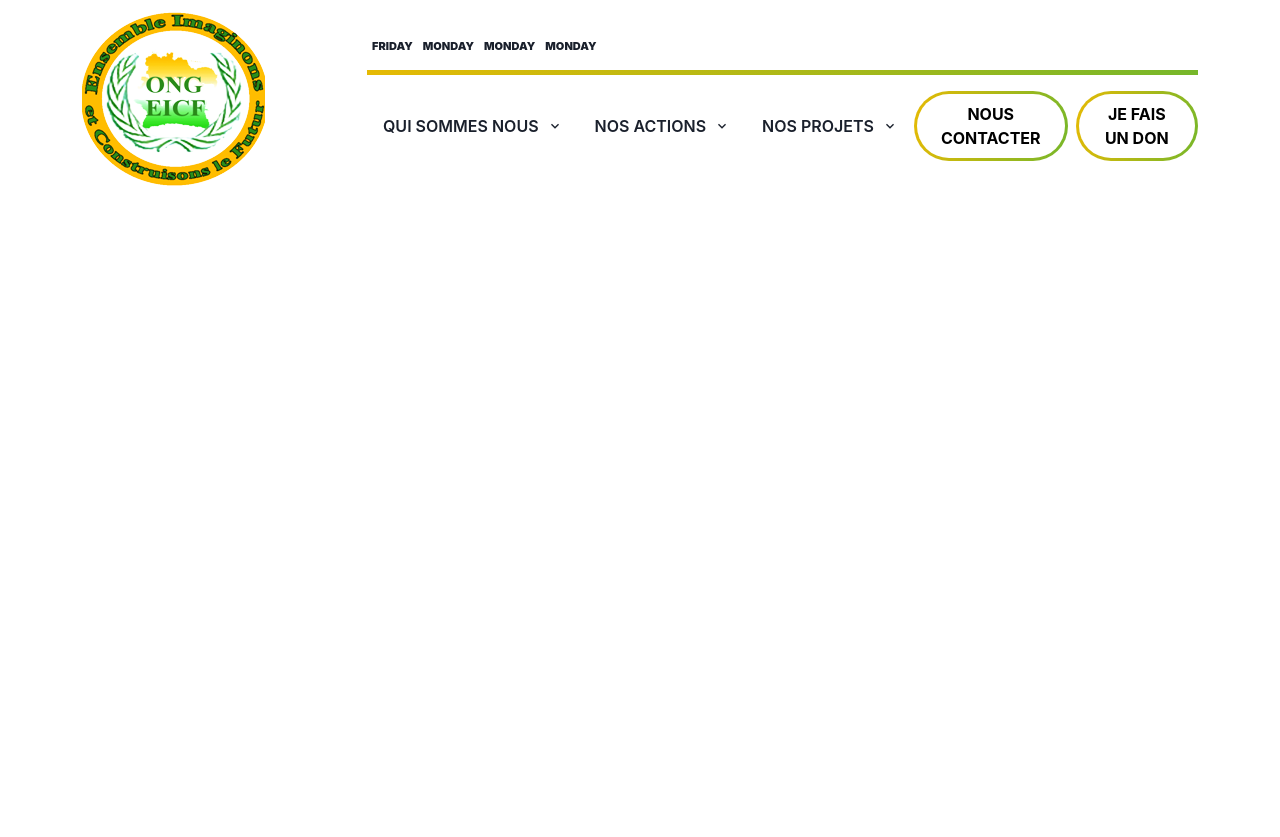
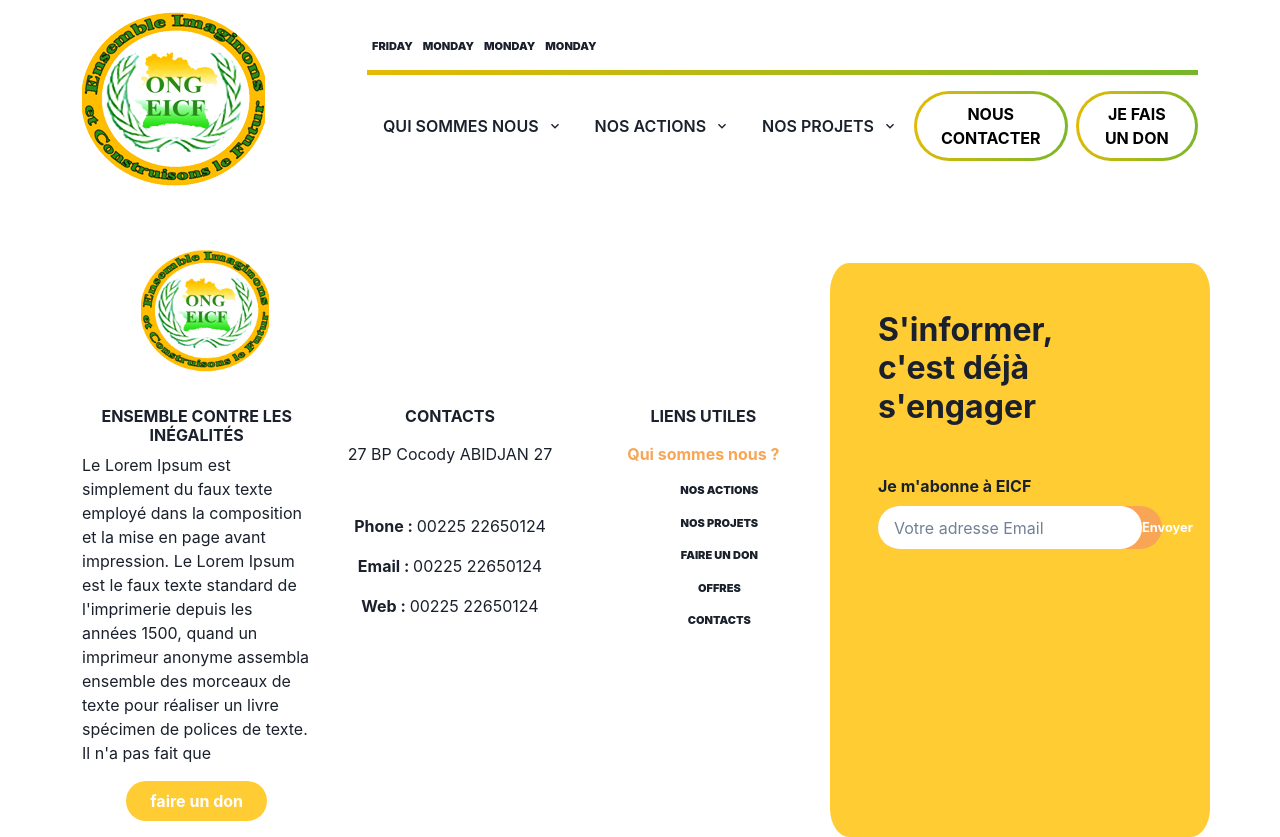
Before and after one commit to VickythoEros/ong-eicf, a React (Create React App) app: page / in a window 1280 px wide. Before the commit the page ends 800 px from the top, so only its background shows below. Built offline with nearby package versions, Linux system fonts and the light colour scheme.

Commit message:
add footer component

```diff
--- a/src/assets/styles/AppButton.css
+++ b/src/assets/styles/AppButton.css
@@ -18,3 +18,17 @@ button.app-button:hover {
     box-shadow: none;
     color: #fff;
   }
+
+button.donate-button{
+    border-radius: 100rem;
+    padding: 1rem;
+    font-weight: bold;
+    font-size: 1rem;
+    padding: 0.5rem 1.5rem;
+    color: #fff;
+    background-color: var(--color-primary-yellow-2);
+}
+button.donate-button:hover{
+    background-color: var(--color-primary-yellow-3);
+
+}
--- /dev/null
+++ b/src/assets/styles/Footer.css
@@ -0,0 +1,70 @@
+
+.footer .contacts p span {
+    text-transform: capitalize;
+    font-weight: bolder;
+}
+
+.footer .links .who-us p{
+    color: var(--color-primary-yellow-3);
+    font-weight: bolder;
+}
+
+
+
+.footer .links {
+    text-align: center;
+}
+
+
+.footer .links .who-us ul{
+    display: block;
+    text-align: center;
+}
+
+
+.footer .links .who-us ul li{
+    margin: 1rem 0rem;
+}
+
+.footer .informations{
+    background-color: var(--color-primary-yellow-2);
+    padding: 3rem;
+    border-radius: 5%;
+    -webkit-border-radius: 5%;
+    -moz-border-radius: 5%;
+    -ms-border-radius: 5%;
+    -o-border-radius: 5%;
+}
+
+.footer .informations .inputs{
+    background-color: var(--color-primary-yellow-3);
+    display: flex;
+    border-radius:5000px;
+    -webkit-border-radius:5000px;
+    -moz-border-radius:5000px;
+    -ms-border-radius:5000px;
+    -o-border-radius:5000px;
+}
+
+.footer .informations .inputs input{
+    border-radius:5000px;
+    height: 2.7rem;
+    padding-left: 1rem;
+    -webkit-border-radius:5000px;
+    -moz-border-radius:5000px;
+    -ms-border-radius:5000px;
+    -o-border-radius:5000px;
+}
+
+.footer .informations .inputs button{
+    display: block;
+    text-transform: capitalize;
+    color: #fff;
+    font-weight: bolder;
+    border-radius:5000px ;
+    font-size: 0.8rem;
+    -webkit-border-radius:5000px ;
+    -moz-border-radius:5000px ;
+    -ms-border-radius:5000px ;
+    -o-border-radius:5000px ;
+}
--- a/src/components/AppButton.js
+++ b/src/components/AppButton.js
@@ -7,8 +7,8 @@ export default  function AppButton ({title}){
 
 
     return(
-        <button   className="app-button" >
-        {title}
+        <button  className="app-button" >
+            {title}
         </button>
     )
 }
--- /dev/null
+++ b/src/components/DonateButton.js
@@ -0,0 +1,14 @@
+
+
+import "assets/styles/AppButton.css"
+
+
+export default  function DonateButton (){
+
+
+    return(
+        <button  className="donate-button" >
+            faire un don
+        </button>
+    )
+}
--- a/src/components/Footer.js
+++ b/src/components/Footer.js
@@ -1,10 +1,88 @@
+
+import logo from "assets/images/logo_ong_eicf.png"
+import DonateButton from "./DonateButton"
+import "assets/styles/Footer.css"
 
 
-
-export default function Footer({children}){
+export default function Footer(){
 
     return(
-        <>
-        </>
+        <footer className="footer mt-5">
+            <div className="container">
+                <div className="row">
+                    <div className="col-md-8">
+                            <div className="d-flex  align-items-center">
+                                <div className="col-md-4 text-center">
+                                    <img src={logo} alt="ONG EICF" className="img-fluid mx-auto" style={{width:"8rem"}} />
+                                </div>
+                            </div>
+                            <div className="row">
+                                <div className="col-md-4 my-3">
+                                    <h6 className="text-uppercase fw-bolder text-center mt-3" >
+                                        ensemble contre les inégalités
+                                    </h6>
+                                    <p>
+                                        Le Lorem Ipsum est simplement du faux texte employé dans la composition et la mise en page avant impression. Le Lorem Ipsum est le faux texte standard de l'imprimerie depuis les années 1500, quand un imprimeur anonyme assembla ensemble des morceaux de texte pour réaliser un livre spécimen de polices de texte. Il n'a pas fait que
+                                    </p>
+                                    <div className="text-center mt-3">
+                                        <DonateButton  />
+                                    </div>
+                                </div>
+                                <div className="col-md-4 my-3 contacts">
+                                    <h6 className="text-uppercase fw-bolder text-center mt-3" >
+                                       contacts
+                                    </h6>
+                                    <div className="text-center mt-3 ">
+                                        <p>
+                                            27 BP Cocody ABIDJAN 27
+                                        </p>
+                                        <p className="mt-5">
+                                            <span>Phone : </span> 00225 22650124
+                                        </p>
+                                        <p>
+                                            <span>Email : </span> 00225 22650124
+                                        </p>
+                                        <p>
+                                            <span>Web : </span> 00225 22650124
+                                        </p>
+
+                                    </div>
+                                </div>
+                                <div className="col-md-4 my-3 links">
+                                    <h6 className="text-uppercase fw-bolder text-center mt-3" >
+                                        Liens utiles
+                                    </h6>
+                                    <div className="text-center mt-3 who-us">
+                                        <p className='text-center'>
+                                            Qui sommes nous ?
+                                        </p>
+                                        <ul className="">
+                                            <li>Nos actions</li>
+                                            <li >Nos projets</li>
+                                            <li >Faire un don</li>
+                                            <li >Offres</li>
+                                            <li > Contacts</li>
+                                        </ul>
+                                    </div>
+                                </div>
+                            </div>
+                    </div>
+                    <div className="col-md-4 informations mt-3">
+                        <h2 className="fw-bolder" >
+                            S'informer, <br/> c'est déjà s'engager
+                        </h2>
+                        <div className="mt-5">
+                            <label className="fw-bolder" >Je m'abonne à EICF </label>
+                            <div className="inputs mt-2">
+                                <input className="" placeholder="Votre adresse Email" />
+                                <button  className="w-100 " >envoyer</button>
+                            </div>
+                        </div>
+
+                    </div>
+
+                </div>
+            </div>
+        </footer>
     )
 }
```
